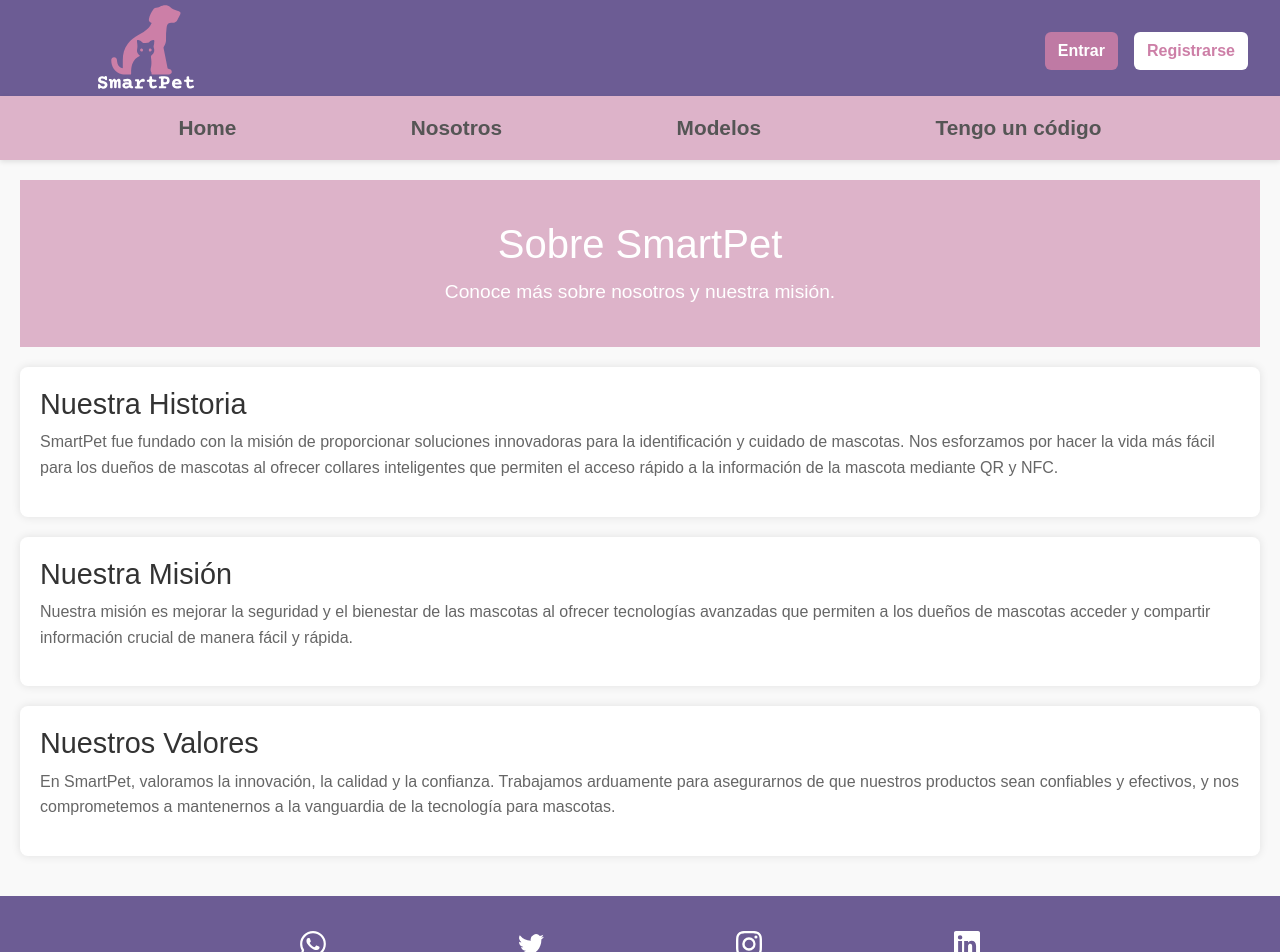
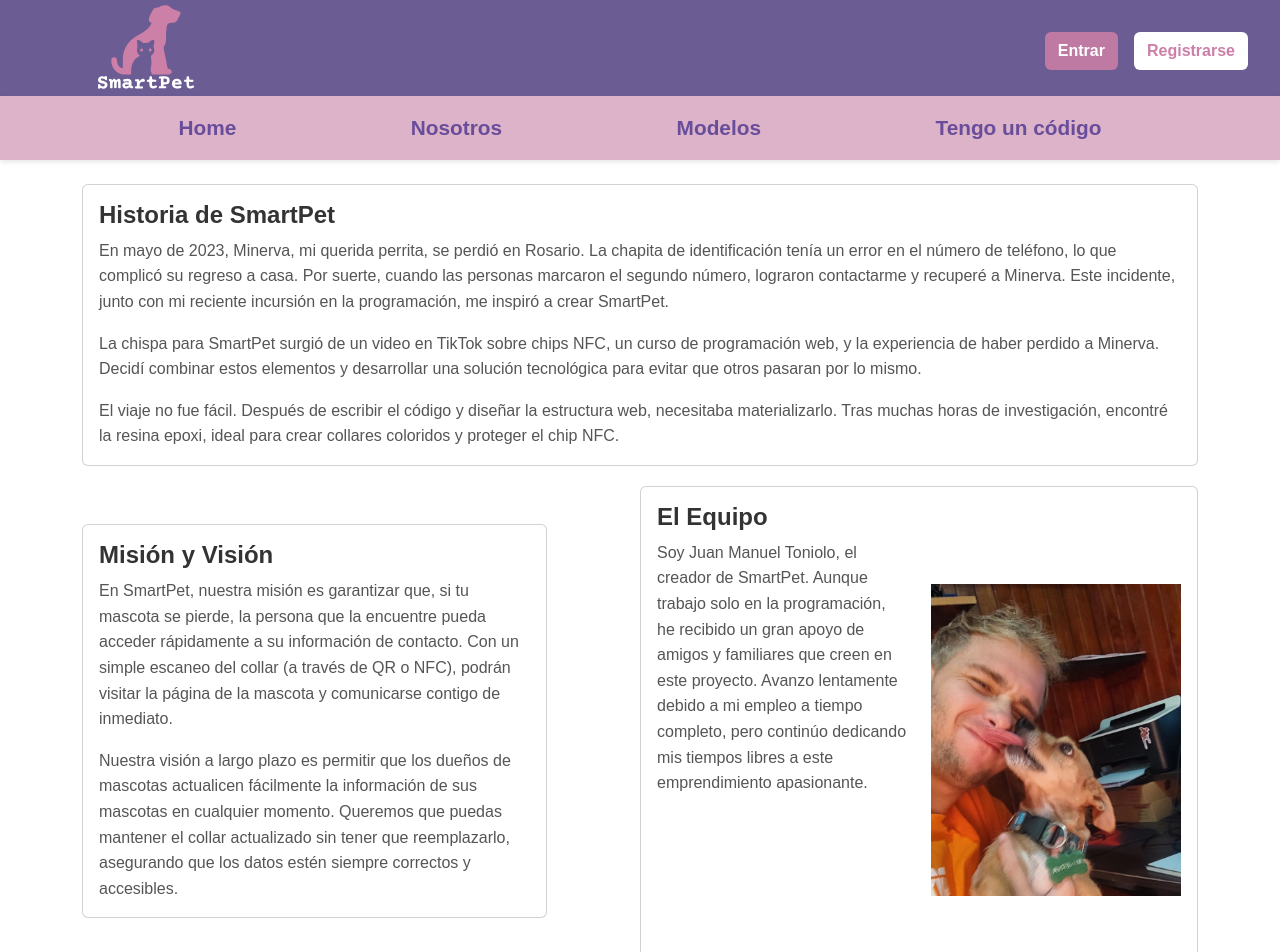
Before and after one commit to juanmatoniolo/NewSmartpet, a React (Create React App) app: page /About in a window 1280 px wide. Shown: the top 952 px of the page. Built offline with nearby package versions, Linux system fonts and the light colour scheme.

Commit message:
page nosotros

```diff
--- a/src/components/nav/nav.css
+++ b/src/components/nav/nav.css
@@ -39,7 +39,7 @@
 	/* Color del texto al pasar el mouse */
 }
 .nav-link{
-	color: #555 !important;
+	color: #503790d3 !important;
 	font-size: 1.3em !important;
 
 }
--- a/src/pages/About.jsx
+++ b/src/pages/About.jsx
@@ -1,62 +1,81 @@
 import React from "react";
-import "bootstrap/dist/css/bootstrap.min.css";
 import "./about.css";
+import { Container, Row, Col, Card, Image } from "react-bootstrap";
 import Header from "../components/header/Header";
 import Barnav from "../components/nav/Nav";
 import Footers from "../components/footer/Footer";
+
+import equipo from "../assets/img-jm-minerva.jpg";
+// Puedes agregar más imágenes aquí si es necesario
 
 function About() {
 	return (
 		<>
 			<Header />
 			<Barnav />
-			<div className="about-page">
-				<header className="about-header">
-					<h1>Sobre SmartPet</h1>
-					<p>Conoce más sobre nosotros y nuestra misión.</p>
-				</header>
+			<Container className="about-us-container">
+				<Row className="roe-container-us">
+					<Col>
+						<Card className="about-us-card">
+							<Card.Body>
+								<Card.Title>Historia de SmartPet</Card.Title>
+								<Card.Text>
+									En mayo de 2023, Minerva, mi querida perrita, se perdió en Rosario. La chapita de identificación tenía un error en el número de teléfono, lo que complicó su regreso a casa. Por suerte, cuando las personas marcaron el segundo número, lograron contactarme y recuperé a Minerva. Este incidente, junto con mi reciente incursión en la programación, me inspiró a crear SmartPet.
+								</Card.Text>
+								<Card.Text>
+									La chispa para SmartPet surgió de un video en TikTok sobre chips NFC, un curso de programación web, y la experiencia de haber perdido a Minerva. Decidí combinar estos elementos y desarrollar una solución tecnológica para evitar que otros pasaran por lo mismo.
+								</Card.Text>
+								<Card.Text>
+									El viaje no fue fácil. Después de escribir el código y diseñar la estructura web, necesitaba materializarlo. Tras muchas horas de investigación, encontré la resina epoxi, ideal para crear collares coloridos y proteger el chip NFC.
+								</Card.Text>
+							</Card.Body>
+						</Card>
+					</Col>
+				</Row>
 
-				<section className="about-section">
-					<div className="about-content">
-						<h2>Nuestra Historia</h2>
-						<p>
-							SmartPet fue fundado con la misión de proporcionar
-							soluciones innovadoras para la identificación y
-							cuidado de mascotas. Nos esforzamos por hacer la
-							vida más fácil para los dueños de mascotas al
-							ofrecer collares inteligentes que permiten el acceso
-							rápido a la información de la mascota mediante QR y
-							NFC.
-						</p>
-					</div>
-				</section>
-
-				<section className="about-section">
-					<div className="about-content">
-						<h2>Nuestra Misión</h2>
-						<p>
-							Nuestra misión es mejorar la seguridad y el
-							bienestar de las mascotas al ofrecer tecnologías
-							avanzadas que permiten a los dueños de mascotas
-							acceder y compartir información crucial de manera
-							fácil y rápida.
-						</p>
-					</div>
-				</section>
-
-				<section className="about-section">
-					<div className="about-content">
-						<h2>Nuestros Valores</h2>
-						<p>
-							En SmartPet, valoramos la innovación, la calidad y
-							la confianza. Trabajamos arduamente para asegurarnos
-							de que nuestros productos sean confiables y
-							efectivos, y nos comprometemos a mantenernos a la
-							vanguardia de la tecnología para mascotas.
-						</p>
-					</div>
-				</section>
-			</div>
+				<Col md={5}>
+						<Card className="about-us-card">
+							<Card.Body>
+								<Card.Title>Misión y Visión</Card.Title>
+								<Card.Text>
+									En SmartPet, nuestra misión es garantizar que, si tu mascota se pierde, la persona que la encuentre pueda acceder rápidamente a su información de contacto. Con un simple escaneo del collar (a través de QR o NFC), podrán visitar la página de la mascota y comunicarse contigo de inmediato.
+								</Card.Text>
+								<Card.Text>
+									Nuestra visión a largo plazo es permitir que los dueños de mascotas actualicen fácilmente la información de sus mascotas en cualquier momento. Queremos que puedas mantener el collar actualizado sin tener que reemplazarlo, asegurando que los datos estén siempre correctos y accesibles.
+								</Card.Text>
+							</Card.Body>
+						</Card>
+					</Col>
+					<Col md={6}>
+						<Card className="about-us-card">
+							<Card.Body>
+								<Card.Title>El Equipo</Card.Title>
+								<Row>
+									<Col md={6}>
+										<Card.Text>
+											Soy Juan Manuel Toniolo, el creador de SmartPet. Aunque trabajo solo en la programación, he recibido un gran apoyo de amigos y familiares que creen en este proyecto. Avanzo lentamente debido a mi empleo a tiempo completo, pero continúo dedicando mis tiempos libres a este emprendimiento apasionante.
+										</Card.Text>
+									</Col>
+									<Col md={6} className="d-flex align-items-center">
+										<Image src={equipo} className="about-us-image" fluid />
+									</Col>
+								</Row>
+							</Card.Body>
+						</Card>
+					</Col>
+				<Row>
+					<Col>
+						<Card className="about-us-card">
+							<Card.Body>
+								<Card.Title>Productos y Servicios</Card.Title>
+								<Card.Text>
+									En SmartPet, ofrecemos collares de resina epoxi o sublimados, personalizados con el nombre de tu mascota y un código QR. Al escanear el QR, se accede a una página con los datos de contacto de la mascota, permitiendo una comunicación rápida y eficiente.
+								</Card.Text>
+							</Card.Body>
+						</Card>
+					</Col>
+				</Row>
+			</Container>
 			<Footers />
 		</>
 	);
--- a/src/pages/about.css
+++ b/src/pages/about.css
@@ -1,41 +1,42 @@
-.about-page {
-    background-color: #f9f9f9;
-    padding: 20px;
-    font-family: 'Arial', sans-serif;
+.about-us-container {
+  display: flex;
+  flex-flow: row wrap;
+  margin: auto;
+  justify-content: space-between;
+  align-items: center;
+  align-content: stretch;
+}
+.roe-container-us{
+  margin-top: 1.5em;
+}
+.about-us-card {
+  margin-bottom: 20px;
 }
 
-  .about-header {
-    text-align: center;
-    padding: 40px 0;
-    background-color: #DDB3C9;
-    color: white;
-  }
-
-  .about-header h1 {
-    margin: 0;
-    font-size: 2.5rem;
-  }
-
-  .about-header p {
-    margin: 10px 0 0;
-    font-size: 1.2rem;
-  }
-
-  .about-section {
-    margin: 20px 0;
-    padding: 20px;
-    background-color: white;
-    border-radius: 8px;
-    box-shadow: 0 0 10px rgba(0, 0, 0, 0.1);
-  }
-
-  .about-content h2 {
-    font-size: 1.8rem;
+.about-us-card .card-title {
+  font-size: 1.5rem;
+  font-weight: bold;
   color: #333;
 }
 
-  .about-content p {
+.about-us-card .card-text {
   font-size: 1rem;
-    color: #666;
+  color: #555;
   line-height: 1.6;
 }
+
+.about-us-image {
+  width: 100%;
+  height: auto;
+}
+
+/* Estilos para pantallas grandes */
+@media (min-width: 992px) {
+
+  .about-us-image {
+    width: 100%;
+    height: 50vh;
+    object-fit: contain;
+
+  }
+}
```
Also changed, not shown: src/assets/img-jm-minerva.jpg (added), src/assets/img2.jpg. Lines whose indentation alone changed are shown as unchanged.
